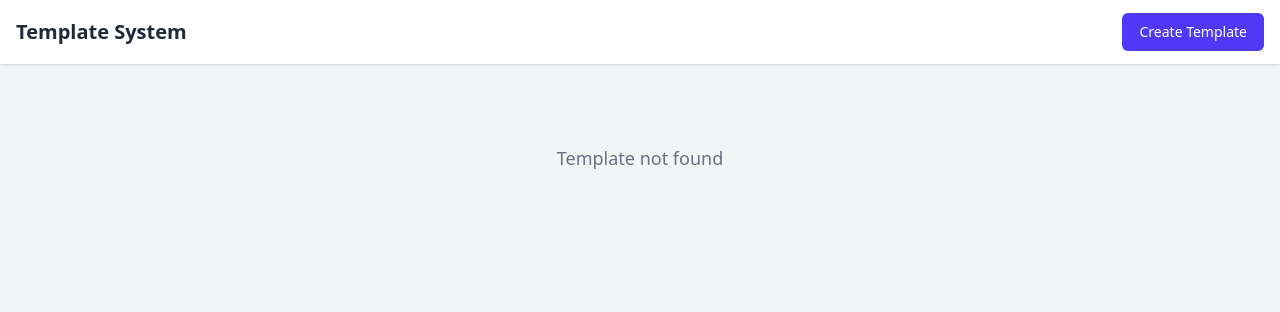
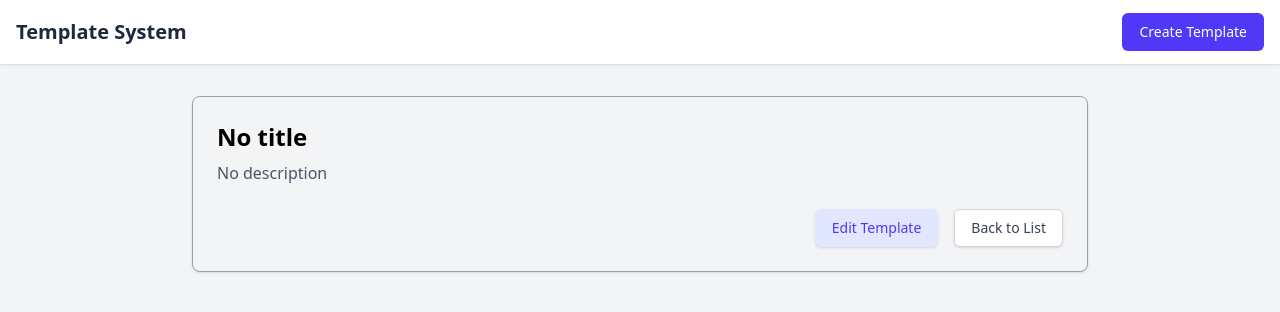
Before and after one commit to DongKyoungPark/TemplateSystem, a React (Vite) app: page /preview/1 in a window 1280 px wide. Before the commit this address had no page. Shown: the top 312 px of the page. Built offline with nearby package versions, Linux system fonts and the light colour scheme.

Commit message:
fix: TemplatePreview name, description 입력시 실시간으로 반영 안되는 현상 수정

```diff
--- a/src/components/TemplatePreview.tsx
+++ b/src/components/TemplatePreview.tsx
@@ -14,6 +14,7 @@ type TemplatePreviewProps = {
 const TemplatePreview = ({
   template: previewTemplate,
 }: TemplatePreviewProps) => {
+  console.log('🚀 ~ previewTemplate:', previewTemplate);
   const { id } = useParams();
   const navigate = useNavigate();
   const { templates } = useTemplateStore();
@@ -40,7 +41,11 @@ const TemplatePreview = ({
     }
   }, [id, templates, previewTemplate]);
 
-  if (!template?.elements?.length) {
+  if (
+    !template?.elements?.length &&
+    previewTemplate?.name === '' &&
+    previewTemplate?.description === ''
+  ) {
     return (
       <div className="text-center py-12">
         <p className="text-gray-500 text-lg">Template not found</p>
@@ -80,14 +85,14 @@ const TemplatePreview = ({
     <div className="max-w-4xl mx-auto">
       <div className="bg-gray-100 shadow rounded-lg p-6 border border-gray-400">
         <h1 className="text-2xl font-bold mb-2">
-          {template.name || 'No title'}
+          {template?.name || 'No title'}
         </h1>
         <p className="text-gray-600 mb-6">
-          {template.description || 'No description'}
+          {template?.description || 'No description'}
         </p>
 
         <form className="space-y-6">
-          {template.elements.map((element) => (
+          {template?.elements.map((element) => (
             <div key={element.id} className="space-y-2">
               <label className="block text-sm font-medium text-gray-700">
                 {element.label || 'No label'}
@@ -198,7 +203,7 @@ const TemplatePreview = ({
             <div className="flex justify-end gap-4 mt-6">
               <button
                 type="button"
-                onClick={() => navigate(`/edit/${template.id}`)}
+                onClick={() => navigate(`/edit/${template?.id}`)}
                 className="px-4 py-2 border border-transparent rounded-md shadow-sm text-sm font-medium text-indigo-600 bg-indigo-100 hover:bg-indigo-200"
               >
                 Edit Template
```
